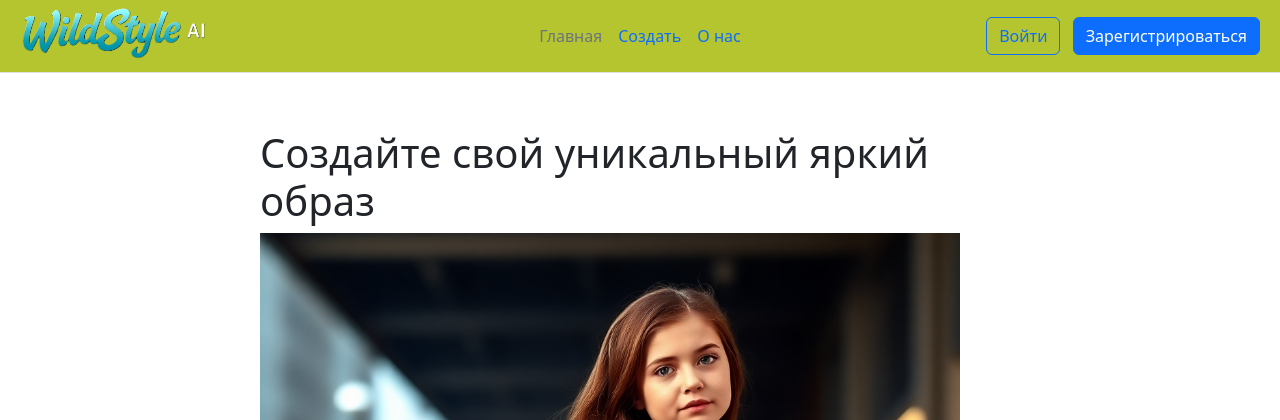
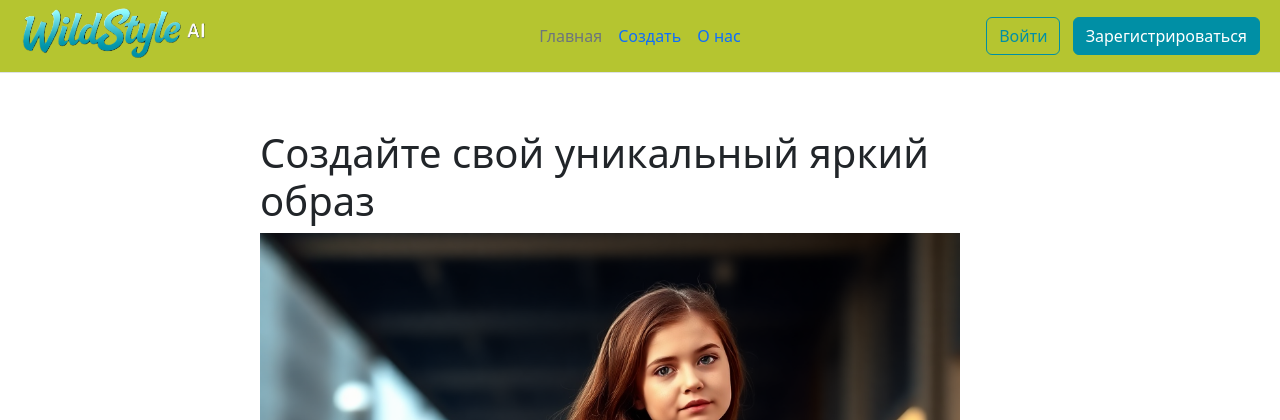
Before and after one commit to Heuschreke/WS-AI, a Flask app: page / in a window 1280 px wide. Shown: the top 420 px of the page. Run offline with Flask 3, Linux system fonts and the light colour scheme; some libraries are stand-ins or nearby versions.

Commit message:
Переназначены стили bootstrap, конкретно цвета кнопок и форм. Так же немного поднастроено переключение темы светлая/темная. Отцентрован значок темы

```diff
--- a/app/static/css/main.css
+++ b/app/static/css/main.css
@@ -1,5 +1,5 @@
 body {
-    background-color: white;
+    transition: background-color 0.3s ease;
 }
 
 .page {
@@ -15,10 +15,47 @@ header {
     top: 0;
     padding: 20px;
     z-index: 1000;
-    background-color: #b5c530;
+    background-color: #b5c530 !important;
+}
 
+:root {
+  /* 1. Переопределяем базовые переменные primary */
+  --bs-primary: #008FA5;
+  --bs-primary-rgb: 0, 143, 165;
+  --bs-primary-text-emphasis: #005766;
+  --bs-primary-bg-subtle: #CCEBF0;
+  --bs-primary-border-subtle: #99D7E1;
+}
 
+/* 2. Явно переопределяем кнопки (на случай, если Bootstrap перебивает переменные) */
+.btn-primary {
+  --bs-btn-bg: var(--bs-primary);
+  --bs-btn-border-color: var(--bs-primary);
+  --bs-btn-hover-bg: #00758A;
+  --bs-btn-hover-border-color: #006B7D;
+  --bs-btn-active-bg: #006B7D;
+  --bs-btn-active-border-color: #005D6E;
 }
+
+.btn-outline-primary {
+  --bs-btn-color: var(--bs-primary);
+  --bs-btn-border-color: var(--bs-primary);
+  --bs-btn-hover-bg: var(--bs-primary);
+  --bs-btn-hover-border-color: var(--bs-primary);
+  --bs-btn-active-bg: #00758A;
+  --bs-btn-active-border-color: #006B7D;
+}
+
+/* 3. Для .bg-primary и других классов */
+.bg-primary {
+  --bs-bg-opacity: 1;
+  background-color: rgba(var(--bs-primary-rgb), var(--bs-bg-opacity)) !important;
+}
+
+.text-primary {
+  color: var(--bs-primary) !important;
+}
+
 
 .head-img {
     height: 50px;
@@ -45,3 +82,27 @@ footer {
     padding: 40px 20px;
     flex: 1 1 auto;
 }
+
+/* Анимация кнопки темы */
+#theme-toggle:hover {
+    transform: scale(1.1);
+    opacity: 0.8;
+}
+
+/* Центрирование иконки в кнопке темы */
+#theme-toggle {
+  display: inline-flex;       /* Используем flex для выравнивания */
+  align-items: center;       /* Вертикальное центрирование */
+  justify-content: center;   /* Горизонтальное центрирование */
+  width: 32px;               /* Фиксированная ширина */
+  height: 32px;              /* Фиксированная высота */
+  padding: 0;                /* Убираем стандартные отступы */
+}
+
+
+
+/* Центрирование иконки внутри кнопки */
+#theme-toggle img {
+  display: block;            /* Убираем лишние отступы у img */
+  margin: 0 auto;            /* Автоматические отступы для подстраховки */
+}
```
